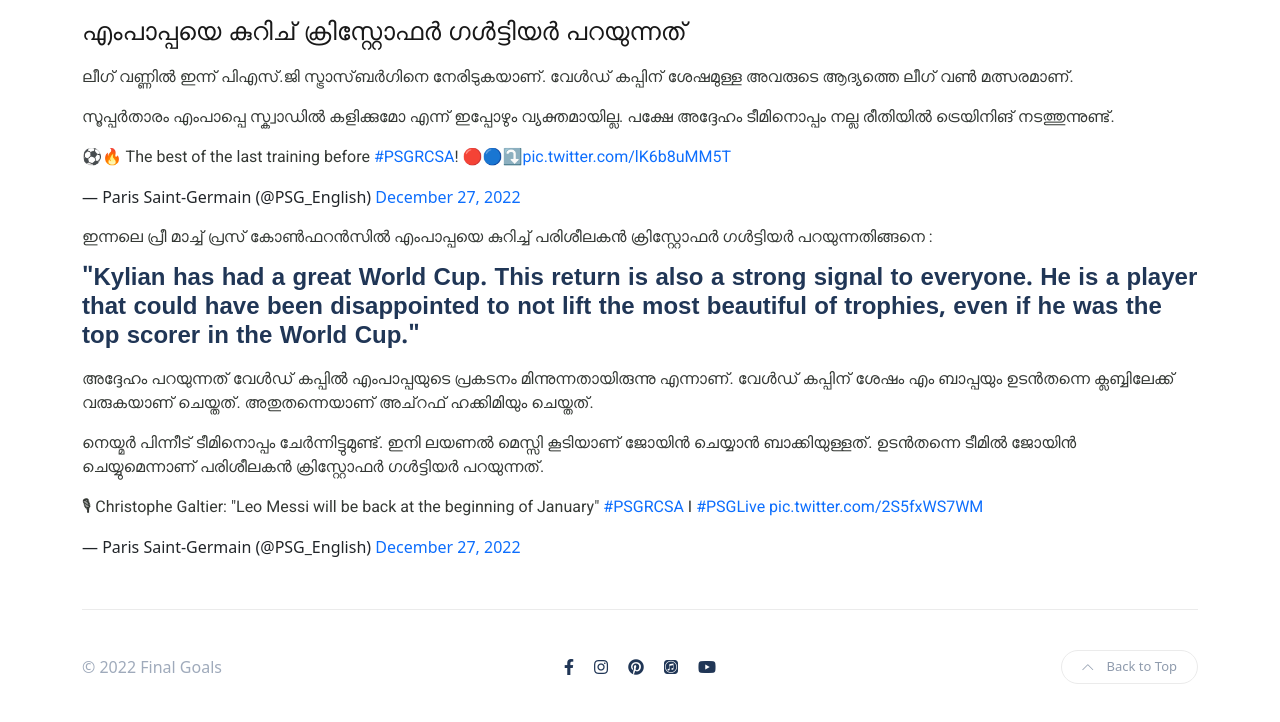
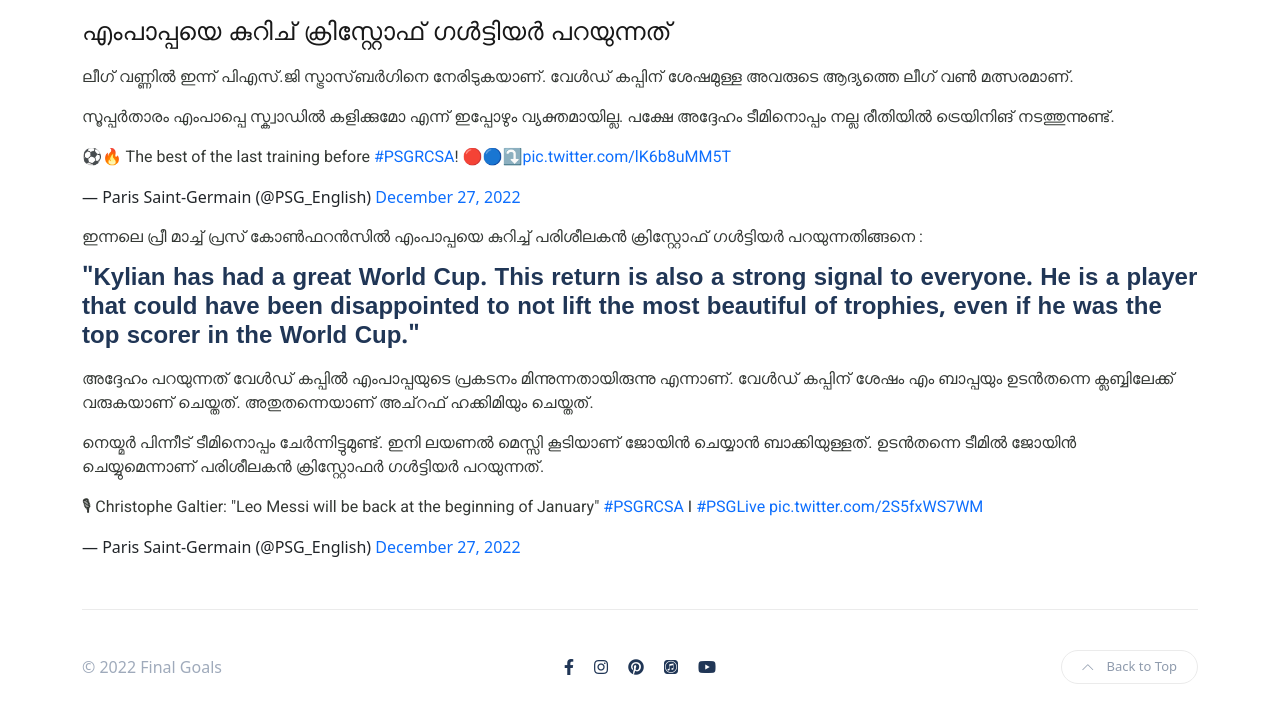
Before and after one commit to fuhadkalathingal/malayalam.finalgoals.in, an Eleventy site: page src/blog/christopher-galtier-saying-about-the-brilliant-perfomance-of-kylian-mbappe.md in a window 1280 px wide. Shown: the part 1073-1795 px from the top of the page. Built offline with nearby package versions, Linux system fonts and the light colour scheme; Eleventy itself is replaced by a stand-in of ours; files that its build step writes are made by us from their sources; a web font is replaced by a local one.

Commit message:
Update Blog “christopher-galtier-saying-about-the-brilliant-perfomance-of-kylian-mbappe”

```diff
--- a/src/blog/christopher-galtier-saying-about-the-brilliant-perfomance-of-kylian-mbappe.md
+++ b/src/blog/christopher-galtier-saying-about-the-brilliant-perfomance-of-kylian-mbappe.md
@@ -1,5 +1,5 @@
 ---
-title: എംപാപ്പയെ കുറിച് ക്രിസ്റ്റോഫർ ഗൾട്ടിയർ പറയുന്നത്
+title: എംപാപ്പയെ കുറിച് ക്രിസ്റ്റോഫ് ഗൾട്ടിയർ പറയുന്നത്
 description: സൂപ്പർതാരം എംപാപ്പെ സ്ക്വാഡിൽ കളിക്കുമോ എന്ന് ഇപ്പോഴും
   വ്യക്തമായില്ല. പക്ഷേ അദ്ദേഹം ടീമിനൊപ്പം നല്ല രീതിയിൽ ട്രെയിനിങ്
   നടത്തുന്നുണ്ട്.
@@ -14,14 +14,11 @@
 ലീഗ് വണ്ണിൽ ഇന്ന് പിഎസ്.ജി സ്ട്രാസ്‌ബർഗിനെ നേരിടുകയാണ്.
 വേൾഡ് കപ്പിന് ശേഷമുള്ള അവരുടെ ആദ്യത്തെ ലീഗ് വൺ മത്സരമാണ്.
 
-
 സൂപ്പർതാരം എംപാപ്പെ സ്ക്വാഡിൽ കളിക്കുമോ എന്ന് ഇപ്പോഴും വ്യക്തമായില്ല. പക്ഷേ അദ്ദേഹം ടീമിനൊപ്പം നല്ല രീതിയിൽ ട്രെയിനിങ് നടത്തുന്നുണ്ട്.
 
 <blockquote class="twitter-tweet"><p lang="en" dir="ltr">⚽️🔥 The best of the last training before <a href="https://twitter.com/hashtag/PSGRCSA?src=hash&amp;ref_src=twsrc%5Etfw">#PSGRCSA</a>! 🔴🔵⤵️<a href="https://t.co/lK6b8uMM5T">pic.twitter.com/lK6b8uMM5T</a></p>&mdash; Paris Saint-Germain (@PSG_English) <a href="https://twitter.com/PSG_English/status/1607863256697143299?ref_src=twsrc%5Etfw">December 27, 2022</a></blockquote> <script async src="https://platform.twitter.com/widgets.js" charset="utf-8"></script>
 
-
-
-ഇന്നലെ പ്രീ മാച്ച് പ്രസ് കോൺഫറൻസിൽ എംപാപ്പയെ കുറിച്ച് പരിശീലകൻ ക്രിസ്റ്റോഫർ ഗൾട്ടിയർ പറയുന്നതിങ്ങനെ :
+ഇന്നലെ പ്രീ മാച്ച് പ്രസ് കോൺഫറൻസിൽ എംപാപ്പയെ കുറിച്ച് പരിശീലകൻ ക്രിസ്റ്റോഫ് ഗൾട്ടിയർ പറയുന്നതിങ്ങനെ :
 
 > #### **"﻿Kylian has had a great World Cup. This return is also a strong signal to everyone. He is a player that could have been disappointed to not lift the most beautiful of trophies, even if he was the top scorer in the World Cup."**
 
@@ -32,6 +29,4 @@
 ഇനി ലയണൽ മെസ്സി കൂടിയാണ് ജോയിൻ ചെയ്യാൻ ബാക്കിയുള്ളത്.
 ഉടൻതന്നെ ടീമിൽ ജോയിൻ ചെയ്യുമെന്നാണ് പരിശീലകൻ ക്രിസ്റ്റോഫർ ഗൾട്ടിയർ പറയുന്നത്.
 
-
-
 <blockquote class="twitter-tweet"><p lang="en" dir="ltr">🎙 Christophe Galtier: &quot;Leo Messi will be back at the beginning of January&quot; <a href="https://twitter.com/hashtag/PSGRCSA?src=hash&amp;ref_src=twsrc%5Etfw">#PSGRCSA</a> I <a href="https://twitter.com/hashtag/PSGLive?src=hash&amp;ref_src=twsrc%5Etfw">#PSGLive</a> <a href="https://t.co/2S5fxWS7WM">pic.twitter.com/2S5fxWS7WM</a></p>&mdash; Paris Saint-Germain (@PSG_English) <a href="https://twitter.com/PSG_English/status/1607713029436612608?ref_src=twsrc%5Etfw">December 27, 2022</a></blockquote> <script async src="https://platform.twitter.com/widgets.js" charset="utf-8"></script>
```
